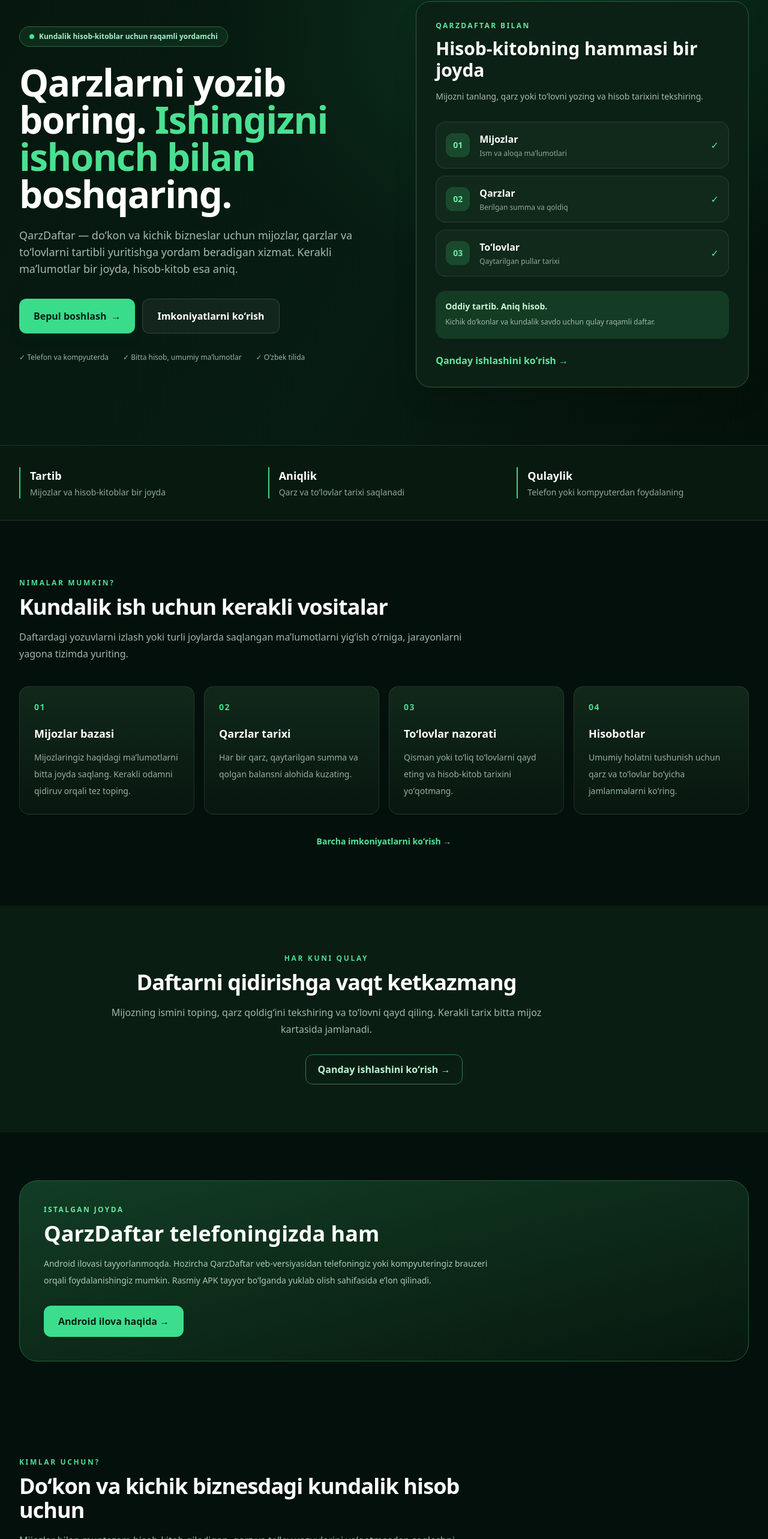
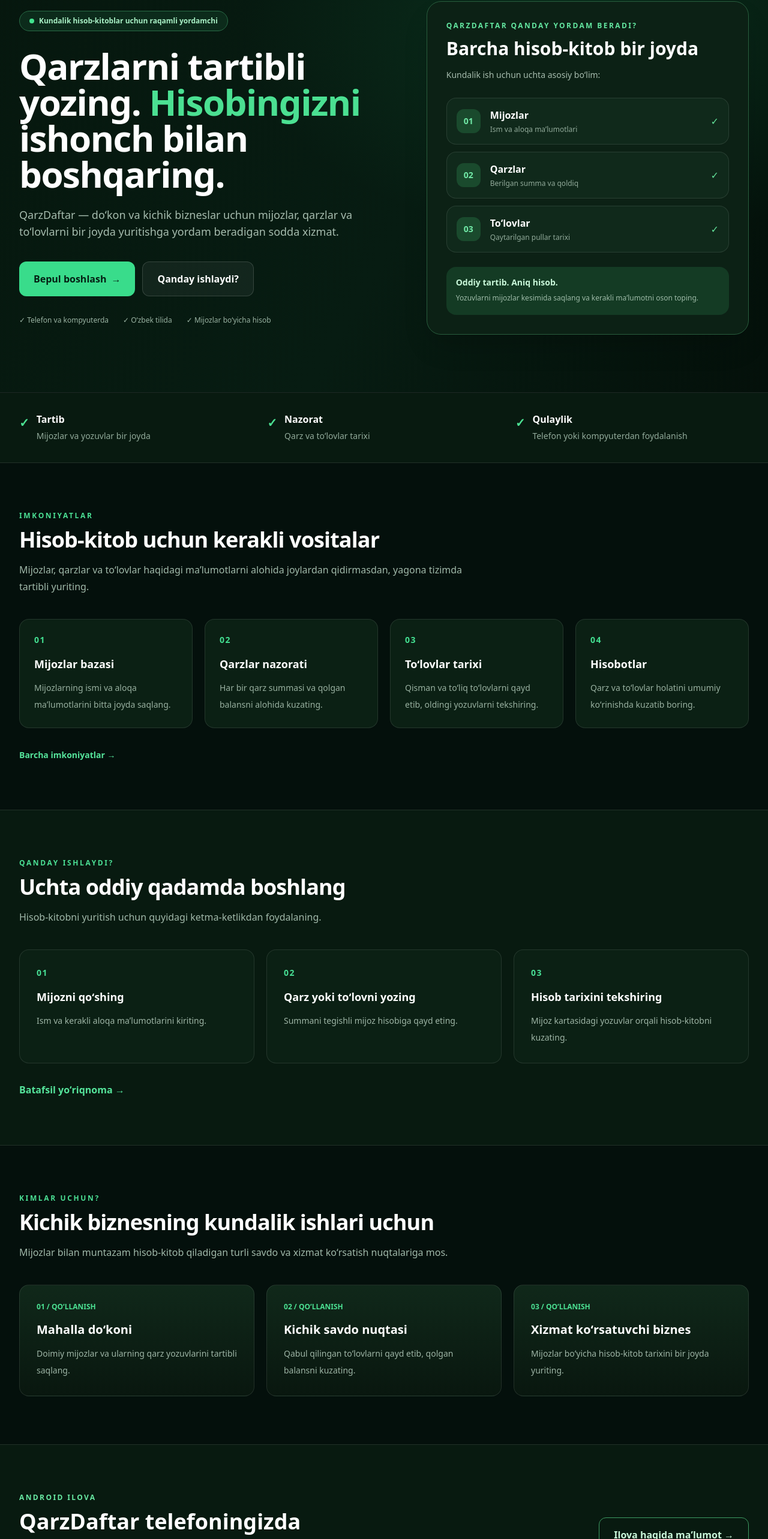
Before and after one commit to i04728109-cell/qarzdaftar, a Next.js app: page / in a window 1280 px wide. Shown: the part 163-2729 px from the top of the page at 60% size. Built offline with nearby package versions, Linux system fonts and the light colour scheme; no server answers.

Commit message:
Reorganize QarzDaftar homepage into a clear modern landing page

```diff
--- a/src/app/page.tsx
+++ b/src/app/page.tsx
@@ -4,10 +4,28 @@ import { createClient } from "@/lib/supabase/server";
 import { MarketingFrame, SectionHeading } from "@/components/Marketing";
 
 const benefits = [
-  ["01", "Mijozlar bazasi", "Mijozlaringiz haqidagi maʼlumotlarni bitta joyda saqlang. Kerakli odamni qidiruv orqali tez toping."],
-  ["02", "Qarzlar tarixi", "Har bir qarz, qaytarilgan summa va qolgan balansni alohida kuzating."],
-  ["03", "Toʻlovlar nazorati", "Qisman yoki toʻliq toʻlovlarni qayd eting va hisob-kitob tarixini yoʻqotmang."],
-  ["04", "Hisobotlar", "Umumiy holatni tushunish uchun qarz va toʻlovlar boʻyicha jamlanmalarni koʻring."],
+  ["01", "Mijozlar bazasi", "Mijozlarning ismi va aloqa maʼlumotlarini bitta joyda saqlang."],
+  ["02", "Qarzlar nazorati", "Har bir qarz summasi va qolgan balansni alohida kuzating."],
+  ["03", "Toʻlovlar tarixi", "Qisman va toʻliq toʻlovlarni qayd etib, oldingi yozuvlarni tekshiring."],
+  ["04", "Hisobotlar", "Qarz va toʻlovlar holatini umumiy koʻrinishda kuzatib boring."],
+];
+
+const steps = [
+  ["01", "Mijozni qoʻshing", "Ism va kerakli aloqa maʼlumotlarini kiriting."],
+  ["02", "Qarz yoki toʻlovni yozing", "Summani tegishli mijoz hisobiga qayd eting."],
+  ["03", "Hisob tarixini tekshiring", "Mijoz kartasidagi yozuvlar orqali hisob-kitobni kuzating."],
+];
+
+const audiences = [
+  ["Mahalla doʻkoni", "Doimiy mijozlar va ularning qarz yozuvlarini tartibli saqlang."],
+  ["Kichik savdo nuqtasi", "Qabul qilingan toʻlovlarni qayd etib, qolgan balansni kuzating."],
+  ["Xizmat koʻrsatuvchi biznes", "Mijozlar boʻyicha hisob-kitob tarixini bir joyda yuriting."],
+];
+
+const questions = [
+  ["QarzDaftar kimlar uchun?", "Mijozlar, qarzlar va toʻlovlarni tartibli yuritishni istagan doʻkonlar va kichik bizneslar uchun."],
+  ["Telefonda ishlaydimi?", "Ha, veb-sayt telefon va kompyuter ekranlariga moslashadi."],
+  ["Android APK tayyormi?", "Android ilovasi tayyorlanmoqda. Rasmiy APK yuklab olishga tayyor boʻlganda ushbu sahifada havola beriladi."],
 ];
 
 export default async function Home() {
@@ -17,84 +35,86 @@ export default async function Home() {
     const { data: isAdmin } = await supabase.rpc("is_admin");
     redirect(isAdmin === true ? "/admin" : "/app");
   }
+
   return <MarketingFrame>
-    <section className="relative isolate overflow-hidden">
-      <div className="absolute inset-0 -z-20 bg-[radial-gradient(ellipse_at_75%_15%,rgba(26,143,82,.22),transparent_45%),linear-gradient(120deg,#06170e,#071c12_55%,#04100a)]" />
-      <div className="mx-auto grid max-w-7xl items-center gap-12 px-5 py-16 sm:py-20 lg:grid-cols-[1.05fr_.95fr] lg:px-8 lg:py-24">
-        <div>
+    <section className="relative isolate overflow-hidden border-b border-white/10">
+      <div className="absolute inset-0 -z-10 bg-[radial-gradient(ellipse_at_78%_18%,rgba(26,143,82,.18),transparent_42%),linear-gradient(120deg,#06170e,#071c12_55%,#04100a)]" />
+      <div className="mx-auto grid max-w-7xl items-center gap-12 px-5 py-16 sm:py-20 lg:grid-cols-[1.08fr_.92fr] lg:px-8 lg:py-24">
+        <div className="max-w-2xl">
           <div className="inline-flex items-center gap-2 rounded-full border border-[#286b46] bg-[#0c2b1b] px-4 py-2 text-xs font-semibold text-[#a8f0c5]"><span className="h-2 w-2 rounded-full bg-[#42e38e]" /> Kundalik hisob-kitoblar uchun raqamli yordamchi</div>
-          <h1 className="mt-7 max-w-2xl text-4xl font-black leading-[1.06] tracking-tight text-white sm:text-5xl lg:text-[62px]">Qarzlarni yozib boring. <span className="text-[#4be092]">Ishingizni ishonch bilan</span> boshqaring.</h1>
-          <p className="mt-6 max-w-xl text-base leading-8 text-[#a6bcae] sm:text-lg">QarzDaftar — doʻkon va kichik bizneslar uchun mijozlar, qarzlar va toʻlovlarni tartibli yuritishga yordam beradigan xizmat. Kerakli maʼlumotlar bir joyda, hisob-kitob esa aniq.</p>
+          <h1 className="mt-7 text-4xl font-black leading-[1.06] tracking-tight text-white sm:text-5xl lg:text-[60px]">Qarzlarni tartibli yozing. <span className="text-[#4be092]">Hisobingizni</span> ishonch bilan boshqaring.</h1>
+          <p className="mt-6 max-w-xl text-base leading-8 text-[#a6bcae] sm:text-lg">QarzDaftar — doʻkon va kichik bizneslar uchun mijozlar, qarzlar va toʻlovlarni bir joyda yuritishga yordam beradigan sodda xizmat.</p>
           <div className="mt-9 flex flex-col gap-3 sm:flex-row">
-            <Link href="/login?next=/app" className="inline-flex items-center justify-center rounded-xl bg-[#39dc8b] px-6 py-4 font-extrabold text-[#052014] shadow-lg shadow-emerald-950/40 transition hover:-translate-y-0.5 hover:bg-[#68eaa8]">Bepul boshlash <span className="ml-2">→</span></Link>
-            <Link href="/features" className="inline-flex items-center justify-center rounded-xl border border-white/15 bg-white/5 px-6 py-4 font-bold text-white transition hover:bg-white/10">Imkoniyatlarni koʻrish</Link>
+            <Link href="/login?next=/app" className="inline-flex items-center justify-center rounded-xl bg-[#39dc8b] px-6 py-4 font-extrabold text-[#052014] transition hover:bg-[#68eaa8]">Bepul boshlash <span className="ml-2">→</span></Link>
+            <Link href="/how-it-works" className="inline-flex items-center justify-center rounded-xl border border-white/15 bg-white/5 px-6 py-4 font-bold text-white transition hover:bg-white/10">Qanday ishlaydi?</Link>
           </div>
-          <div className="mt-8 flex flex-wrap gap-x-6 gap-y-3 text-xs text-[#9ab3a3]"><span>✓ Telefon va kompyuterda</span><span>✓ Bitta hisob, umumiy maʼlumotlar</span><span>✓ Oʻzbek tilida</span></div>
+          <div className="mt-8 flex flex-wrap gap-x-6 gap-y-3 text-xs text-[#9ab3a3]"><span>✓ Telefon va kompyuterda</span><span>✓ Oʻzbek tilida</span><span>✓ Mijozlar boʻyicha hisob</span></div>
         </div>
-        <aside className="w-full rounded-3xl border border-[#285d3d] bg-[#0c2115] p-6 shadow-2xl shadow-black/20 sm:p-8" aria-label="QarzDaftar qanday yordam beradi">
-          <p className="text-xs font-bold uppercase tracking-[.2em] text-[#63e6a0]">QarzDaftar bilan</p>
-          <h2 className="mt-3 text-2xl font-black leading-tight text-white sm:text-3xl">Hisob-kitobning hammasi bir joyda</h2>
-          <p className="mt-3 text-sm leading-7 text-[#a6bcae]">Mijozni tanlang, qarz yoki toʻlovni yozing va hisob tarixini tekshiring.</p>
-          <div className="mt-7 space-y-3">
+        <aside className="w-full rounded-3xl border border-[#285d3d] bg-[#0c2115] p-6 shadow-2xl shadow-black/20 sm:p-8" aria-label="QarzDaftar imkoniyatlari">
+          <p className="text-xs font-bold uppercase tracking-[.2em] text-[#63e6a0]">QarzDaftar qanday yordam beradi?</p>
+          <h2 className="mt-3 text-2xl font-black leading-tight text-white sm:text-3xl">Barcha hisob-kitob bir joyda</h2>
+          <p className="mt-3 text-sm leading-7 text-[#a6bcae]">Kundalik ish uchun uchta asosiy boʻlim:</p>
+          <div className="mt-6 space-y-3">
             {[["01","Mijozlar","Ism va aloqa maʼlumotlari"],["02","Qarzlar","Berilgan summa va qoldiq"],["03","Toʻlovlar","Qaytarilgan pullar tarixi"]].map(([n,t,d])=><div key={n} className="flex items-center gap-4 rounded-2xl border border-white/10 bg-[#10291b] p-4"><span className="grid h-10 w-10 shrink-0 place-items-center rounded-xl bg-[#1a4a2d] text-sm font-black text-[#71e9a7]">{n}</span><div><p className="font-bold text-white">{t}</p><p className="mt-1 text-xs text-[#91aa9a]">{d}</p></div><span className="ml-auto text-[#62df98]">✓</span></div>)}
           </div>
-          <div className="mt-6 rounded-2xl bg-[#143b24] p-4"><p className="text-sm font-bold text-[#c8f7d9]">Oddiy tartib. Aniq hisob.</p><p className="mt-1 text-xs leading-6 text-[#9ebba8]">Kichik doʻkonlar va kundalik savdo uchun qulay raqamli daftar.</p></div>
-          <Link href="/how-it-works" className="mt-6 inline-flex font-bold text-[#62e69d] hover:underline">Qanday ishlashini koʻrish →</Link>
+          <div className="mt-6 rounded-2xl bg-[#143b24] p-4"><p className="text-sm font-bold text-[#c8f7d9]">Oddiy tartib. Aniq hisob.</p><p className="mt-1 text-xs leading-6 text-[#9ebba8]">Yozuvlarni mijozlar kesimida saqlang va kerakli maʼlumotni oson toping.</p></div>
         </aside>
       </div>
     </section>
 
-    <section className="border-y border-white/10 bg-[#081a10]">
-      <div className="mx-auto grid max-w-7xl gap-7 px-5 py-9 sm:grid-cols-3 lg:px-8">
-        {[["Tartib", "Mijozlar va hisob-kitoblar bir joyda"],["Aniqlik", "Qarz va toʻlovlar tarixi saqlanadi"],["Qulaylik", "Telefon yoki kompyuterdan foydalaning"]].map(([a,b])=><div key={a} className="border-l-2 border-[#39d887] pl-4"><p className="text-lg font-extrabold text-white">{a}</p><p className="mt-1 text-sm text-[#91aa9a]">{b}</p></div>)}
+    <section className="border-b border-white/10 bg-[#081a10]">
+      <div className="mx-auto grid max-w-7xl gap-6 px-5 py-8 sm:grid-cols-3 lg:px-8">
+        {[["Tartib", "Mijozlar va yozuvlar bir joyda"],["Nazorat", "Qarz va toʻlovlar tarixi"],["Qulaylik", "Telefon yoki kompyuterdan foydalanish"]].map(([title,desc])=><div key={title} className="flex items-start gap-3"><span className="mt-1 text-xl font-black text-[#4be092]">✓</span><div><p className="font-extrabold text-white">{title}</p><p className="mt-1 text-sm leading-6 text-[#91aa9a]">{desc}</p></div></div>)}
       </div>
     </section>
 
-    <section className="mx-auto max-w-7xl px-5 py-20 lg:px-8 lg:py-24">
-      <SectionHeading eyebrow="Nimalar mumkin?" title="Kundalik ish uchun kerakli vositalar" text="Daftardagi yozuvlarni izlash yoki turli joylarda saqlangan maʼlumotlarni yigʻish oʻrniga, jarayonlarni yagona tizimda yuriting." />
-      <div className="mt-10 grid gap-4 sm:grid-cols-2 lg:grid-cols-4">
-        {benefits.map(([n,t,d])=><article key={n} className="rounded-2xl border border-white/10 bg-gradient-to-b from-[#10281a] to-[#09170f] p-6 transition hover:-translate-y-1 hover:border-[#2d8654]"><p className="text-sm font-black tracking-widest text-[#43df91]">{n}</p><h3 className="mt-5 text-lg font-extrabold text-white">{t}</h3><p className="mt-3 text-sm leading-7 text-[#98b0a0]">{d}</p></article>)}
+    <section id="imkoniyatlar" className="mx-auto max-w-7xl px-5 py-16 sm:py-20 lg:px-8">
+      <SectionHeading eyebrow="Imkoniyatlar" title="Hisob-kitob uchun kerakli vositalar" text="Mijozlar, qarzlar va toʻlovlar haqidagi maʼlumotlarni alohida joylardan qidirmasdan, yagona tizimda tartibli yuriting." />
+      <div className="mt-10 grid gap-5 sm:grid-cols-2 lg:grid-cols-4">
+        {benefits.map(([n,title,desc])=><article key={n} className="rounded-2xl border border-white/10 bg-[#0b2014] p-6"><p className="text-sm font-black tracking-widest text-[#43df91]">{n}</p><h3 className="mt-4 text-lg font-extrabold text-white">{title}</h3><p className="mt-3 text-sm leading-7 text-[#98b0a0]">{desc}</p></article>)}
       </div>
-      <div className="mt-8 text-center"><Link href="/features" className="text-sm font-bold text-[#55e49b] hover:underline">Barcha imkoniyatlarni koʻrish →</Link></div>
+      <div className="mt-8"><Link href="/features" className="text-sm font-bold text-[#55e49b] hover:underline">Barcha imkoniyatlar →</Link></div>
     </section>
 
-    <section className="bg-[#0a1d12] py-20">
-      <div className="mx-auto max-w-5xl px-5 text-center lg:px-8">
-        <SectionHeading eyebrow="Har kuni qulay" title="Daftarni qidirishga vaqt ketkazmang" text="Mijozning ismini toping, qarz qoldigʻini tekshiring va toʻlovni qayd qiling. Kerakli tarix bitta mijoz kartasida jamlanadi." />
-        <Link href="/how-it-works" className="mt-7 inline-flex rounded-xl border border-[#327c51] px-5 py-3 font-bold text-[#baf5d0] hover:bg-[#123321]">Qanday ishlashini koʻrish →</Link>
+    <section id="qanday-ishlaydi" className="border-y border-white/10 bg-[#081a10] py-16 sm:py-20">
+      <div className="mx-auto max-w-7xl px-5 lg:px-8">
+        <SectionHeading eyebrow="Qanday ishlaydi?" title="Uchta oddiy qadamda boshlang" text="Hisob-kitobni yuritish uchun quyidagi ketma-ketlikdan foydalaning." />
+        <div className="mt-10 grid gap-5 md:grid-cols-3">
+          {steps.map(([n,title,desc])=><article key={n} className="rounded-2xl border border-white/10 bg-[#0b2014] p-6 sm:p-7"><p className="text-sm font-black tracking-widest text-[#48df95]">{n}</p><h3 className="mt-4 text-lg font-extrabold text-white">{title}</h3><p className="mt-3 text-sm leading-7 text-[#9eb5a6]">{desc}</p></article>)}
+        </div>
+        <Link href="/how-it-works" className="mt-8 inline-flex font-bold text-[#55e49b] hover:underline">Batafsil yoʻriqnoma →</Link>
       </div>
     </section>
 
-    <section className="mx-auto max-w-7xl px-5 py-20 lg:px-8">
-      <div className="rounded-[30px] border border-[#24623e] bg-gradient-to-br from-[#123d25] to-[#07180e] p-7 sm:p-10">
-        <div><p className="text-xs font-bold uppercase tracking-[.2em] text-[#68e9a3]">Istalgan joyda</p><h2 className="mt-3 text-3xl font-black text-white sm:text-4xl">QarzDaftar telefoningizda ham</h2><p className="mt-4 max-w-3xl text-sm leading-7 text-[#b0c8b8]">Android ilovasi tayyorlanmoqda. Hozircha QarzDaftar veb-versiyasidan telefoningiz yoki kompyuteringiz brauzeri orqali foydalanishingiz mumkin. Rasmiy APK tayyor boʻlganda yuklab olish sahifasida eʼlon qilinadi.</p><Link href="/download" className="mt-7 inline-flex rounded-xl bg-[#3cde8e] px-6 py-3.5 font-extrabold text-[#062014]">Android ilova haqida →</Link></div>
+    <section className="mx-auto max-w-7xl px-5 py-16 sm:py-20 lg:px-8">
+      <SectionHeading eyebrow="Kimlar uchun?" title="Kichik biznesning kundalik ishlari uchun" text="Mijozlar bilan muntazam hisob-kitob qiladigan turli savdo va xizmat koʻrsatish nuqtalariga mos." />
+      <div className="mt-10 grid gap-5 md:grid-cols-3">
+        {audiences.map(([title,desc],i)=><article key={title} className="rounded-2xl border border-white/10 bg-gradient-to-b from-[#10281a] to-[#09170f] p-7"><p className="text-xs font-bold text-[#4be092]">0{i+1} / QOʻLLANISH</p><h3 className="mt-4 text-xl font-extrabold text-white">{title}</h3><p className="mt-3 text-sm leading-7 text-[#9eb5a6]">{desc}</p></article>)}
       </div>
     </section>
 
-    <section className="mx-auto max-w-7xl px-5 py-20 lg:px-8">
-      <SectionHeading eyebrow="Kimlar uchun?" title="Doʻkon va kichik biznesdagi kundalik hisob uchun" text="Mijozlar bilan muntazam hisob-kitob qiladigan, qarz va toʻlov yozuvlarini yoʻqotmasdan saqlashni istaydigan foydalanuvchilar uchun." />
-      <div className="mt-10 grid gap-5 md:grid-cols-3">
-        {[["Mahalla doʻkoni","Doimiy mijozlar va ularning qarz yozuvlarini bir joyda yuriting."],["Kichik savdo nuqtasi","Qabul qilingan toʻlovlarni qayd etib, qolgan balansni kuzating."],["Xizmat koʻrsatuvchi biznes","Mijozlar boʻyicha hisob-kitob tarixini tartib bilan saqlang."]].map(([title,desc])=><article key={title} className="rounded-2xl border border-white/10 bg-[#0b2014] p-6"><h3 className="text-lg font-extrabold text-white">{title}</h3><p className="mt-3 text-sm leading-7 text-[#9eb5a6]">{desc}</p></article>)}
+    <section id="android" className="border-y border-white/10 bg-[#081a10] py-16 sm:py-20">
+      <div className="mx-auto grid max-w-7xl items-center gap-8 px-5 lg:grid-cols-[1fr_auto] lg:px-8">
+        <div className="max-w-3xl"><p className="text-xs font-bold uppercase tracking-[.2em] text-[#68e9a3]">Android ilova</p><h2 className="mt-3 text-3xl font-black text-white sm:text-4xl">QarzDaftar telefoningizda</h2><p className="mt-4 text-sm leading-7 text-[#b0c8b8]">Android ilovasi tayyorlanmoqda. Hozircha veb-versiyadan telefoningiz yoki kompyuteringiz brauzeri orqali foydalanishingiz mumkin. Rasmiy APK tayyor boʻlganda yuklab olish sahifasida eʼlon qilinadi.</p></div>
+        <Link href="/download" className="inline-flex items-center justify-center rounded-xl border border-[#3d9a62] px-6 py-4 font-bold text-[#c9f7da] transition hover:bg-[#123321]">Ilova haqida maʼlumot →</Link>
       </div>
     </section>
 
-    <section className="bg-[#081a10] py-20">
-      <div className="mx-auto max-w-7xl px-5 lg:px-8">
-        <SectionHeading eyebrow="Ish tartibi" title="Uchta asosiy amal" text="Hisob-kitobni yuritish uchun quyidagi oddiy ketma-ketlikdan foydalaning." />
-        <div className="mt-10 grid gap-5 md:grid-cols-3">
-          {[["01","Mijozni qoʻshing","Ism va kerakli aloqa maʼlumotlarini kiriting."],["02","Qarz yoki toʻlovni yozing","Summani tegishli mijoz hisobiga qayd eting."],["03","Tarixni tekshiring","Mijoz kartasida oldingi yozuvlarni kuzating."]].map(([n,title,desc])=><div key={n} className="rounded-2xl border border-white/10 bg-[#0b2014] p-6"><p className="text-sm font-black text-[#48df95]">{n}</p><h3 className="mt-4 text-lg font-bold text-white">{title}</h3><p className="mt-2 text-sm leading-7 text-[#9eb5a6]">{desc}</p></div>)}
-        </div>
+    <section className="mx-auto max-w-5xl px-5 py-16 sm:py-20">
+      <SectionHeading eyebrow="Savol-javob" title="Koʻp soʻraladigan savollar" text="QarzDaftardan foydalanish haqida qisqa javoblar." />
+      <div className="mt-8 space-y-3">
+        {questions.map(([q,a])=><details key={q} className="rounded-2xl border border-white/10 bg-[#0b2014] p-5"><summary className="cursor-pointer font-bold text-white">{q}</summary><p className="mt-3 text-sm leading-7 text-[#a9c0b1]">{a}</p></details>)}
+      </div>
+      <Link href="/faq" className="mt-6 inline-flex font-bold text-[#55e49b] hover:underline">Barcha savol-javoblar →</Link>
+    </section>
+
+    <section className="px-5 pb-16 sm:pb-20">
+      <div className="mx-auto max-w-5xl rounded-3xl border border-[#286b46] bg-gradient-to-br from-[#123d25] to-[#0a1a10] px-6 py-12 text-center sm:px-12">
+        <p className="text-xs font-bold uppercase tracking-[.2em] text-[#68e9a3]">Boshlash vaqti</p>
+        <h2 className="mt-3 text-3xl font-black text-white sm:text-4xl">Hisob-kitoblaringizni tartibga soling</h2>
+        <p className="mx-auto mt-4 max-w-2xl text-sm leading-7 text-[#a2b9aa]">QarzDaftar hisobini yarating va mijozlaringiz bilan ishlashni qulayroq qiling.</p>
+        <Link href="/login?next=/app" className="mt-7 inline-flex rounded-xl bg-[#3cde8e] px-7 py-3.5 font-extrabold text-[#062014] transition hover:bg-[#68eaa8]">Roʻyxatdan oʻtish →</Link>
       </div>
     </section>
-
-    <section className="mx-auto max-w-5xl px-5 py-20">
-      <SectionHeading eyebrow="Koʻp soʻraladi" title="Boshlashdan oldin bilib oling" text="QarzDaftar kimlar uchun moʻljallangani, telefonda ishlashi va Android ilovasi holati haqida." />
-      <div className="mt-8 space-y-3">
-        {[["QarzDaftar kimlar uchun?","Mijozlar, qarzlar va toʻlovlarni tartibli yuritadigan doʻkonlar va kichik bizneslar uchun."],["Telefonda ishlaydimi?","Ha, veb-sayt telefon va kompyuter ekranlariga moslashadi."],["Android APK tayyormi?","APK ommaviy yuklab olishga tasdiqlanganda yuklab olish sahifasida havola beriladi."]].map(([q,a])=><details key={q} className="rounded-2xl border border-white/10 bg-[#0b2014] p-5"><summary className="cursor-pointer font-bold text-white">{q}</summary><p className="mt-3 text-sm leading-7 text-[#a9c0b1]">{a}</p></details>)}
-      </div>
-      <Link href="/faq" className="mt-6 inline-flex font-bold text-[#55e49b]">Barcha savol-javoblar →</Link>
-    </section>
-
-    <section className="px-5 pb-20"><div className="mx-auto max-w-5xl rounded-3xl border border-white/10 bg-[#10271a] px-6 py-12 text-center sm:px-12"><h2 className="text-3xl font-black text-white">Hisob-kitoblaringizni tartibga solishga tayyormisiz?</h2><p className="mx-auto mt-4 max-w-2xl text-sm leading-7 text-[#a2b9aa]">QarzDaftar hisobini yarating va mijozlaringiz bilan ishlashni qulayroq qiling.</p><Link href="/login?next=/app" className="mt-7 inline-flex rounded-xl bg-[#3cde8e] px-7 py-3.5 font-extrabold text-[#062014]">Roʻyxatdan oʻtish</Link></div></section>
   </MarketingFrame>;
 }
```
